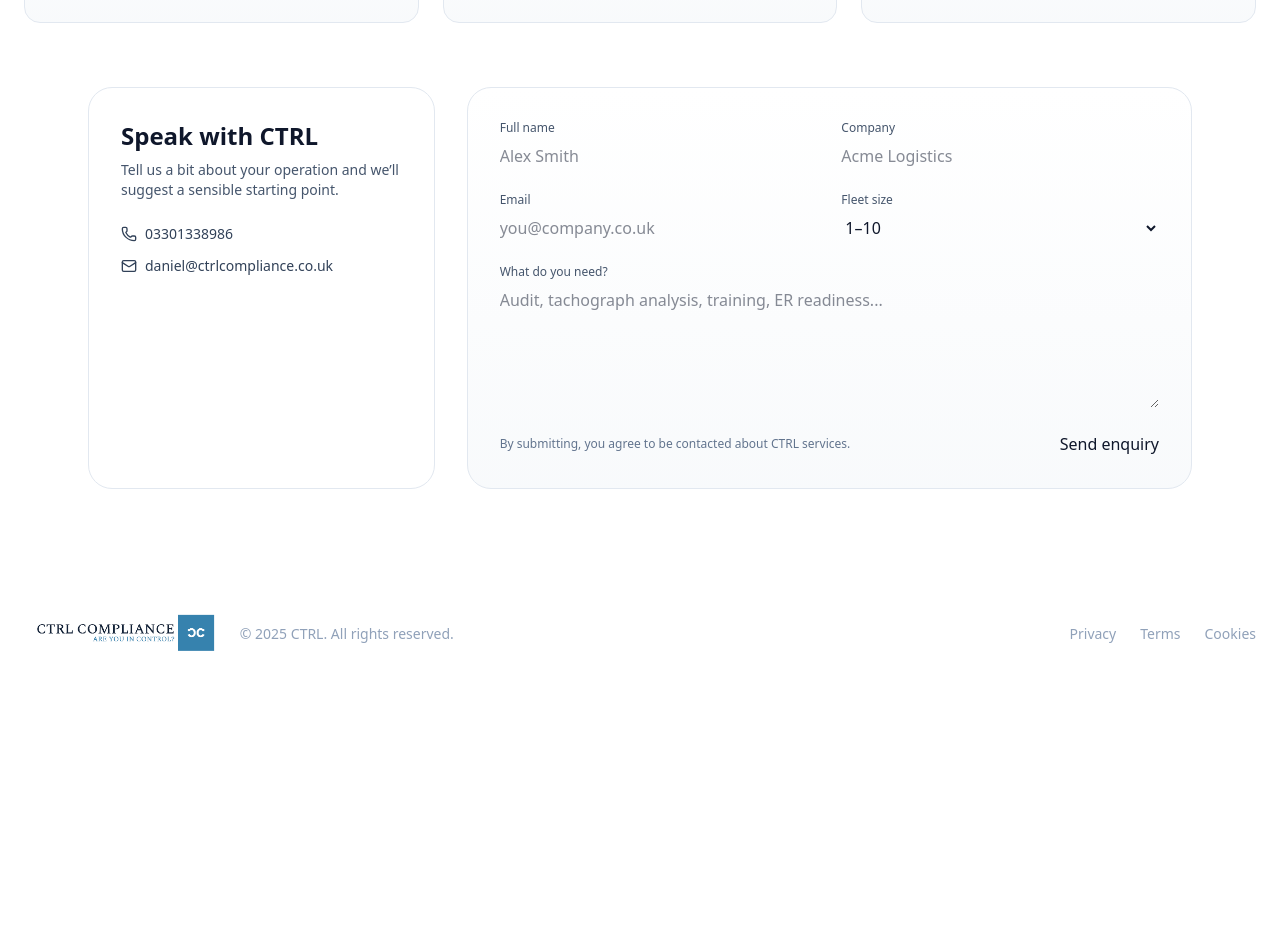
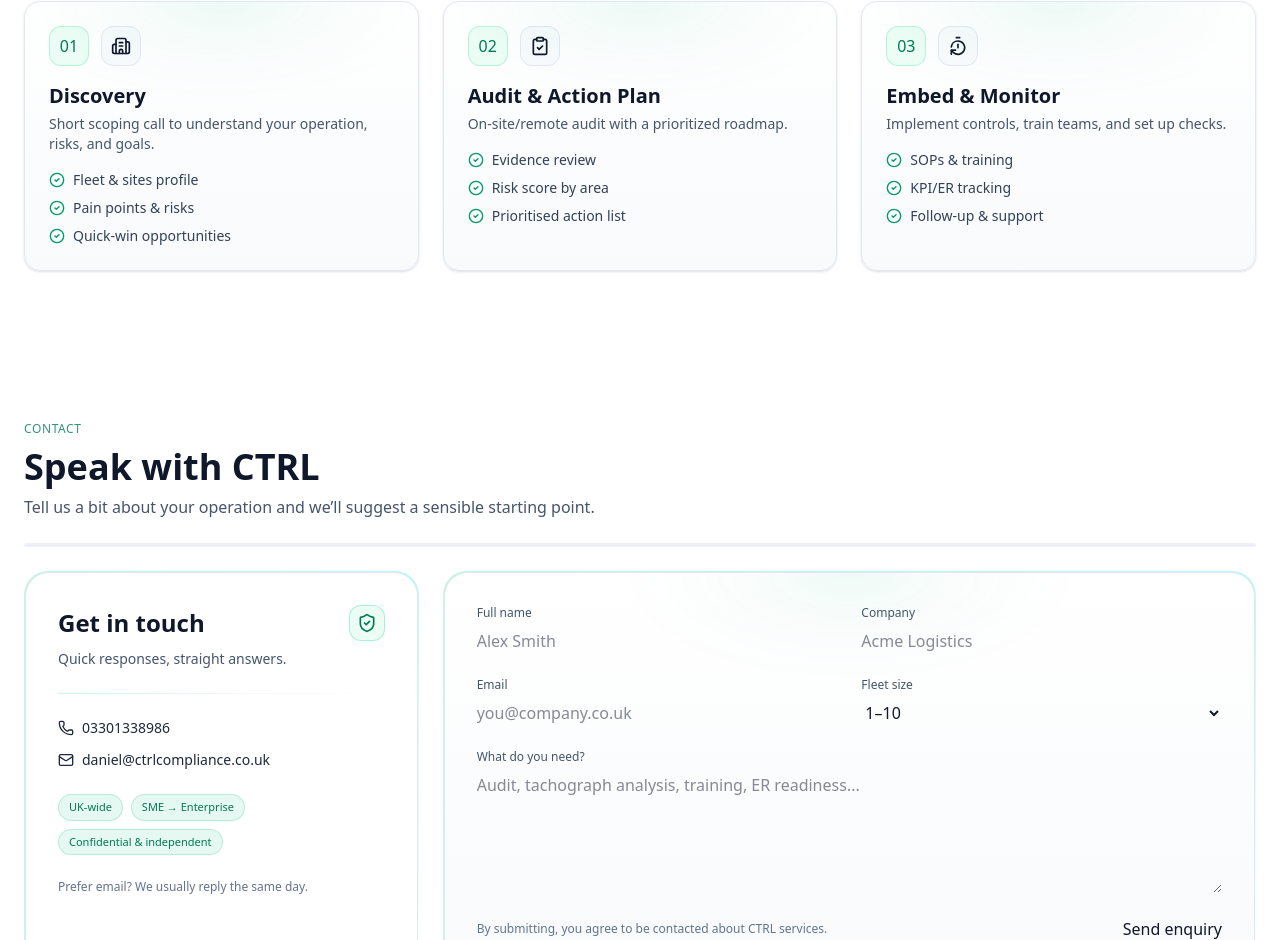
Before and after one commit to george-g-93/CTRL-Frontend, a React (Vite) app: page / in a window 1280 px wide. Shown: the part 1860-2800 px from the top of the page. Before the commit the page ends 2558 px from the top, so only its background shows below. Built offline with nearby package versions, Linux system fonts and the light colour scheme; no server answers.

Commit message:
Updated theme

```diff
--- a/src/pages/Home.jsx
+++ b/src/pages/Home.jsx
@@ -1,6 +1,7 @@
 // FILE: src/pages/Home.jsx
 import { useState } from "react";
-import { motion } from "framer-motion";
+import { motion, useTransform, useScroll } from "framer-motion";
+import { useRef } from "react";
 import {
   ShieldCheck, ClipboardCheck, Truck, FileSpreadsheet,
   TimerReset, ArrowRight, Phone, Mail, CheckCircle2,
@@ -56,7 +57,7 @@
 }
 `;
 
-
+//Functions
 
 if (typeof document !== "undefined" && !document.getElementById("ctrl-styles")) {
   const style = document.createElement("style");
@@ -196,6 +197,119 @@
   );
 }
 
+function ProcessStep({ index, title, desc, Icon, points }) {
+  const cardRef = useRef(null);
+
+  function handleMouseMove(e) {
+    const el = cardRef.current;
+    if (!el) return;
+    const rect = el.getBoundingClientRect();
+    const x = ((e.clientX - rect.left) / rect.width) * 100;
+    const y = ((e.clientY - rect.top) / rect.height) * 100;
+    el.style.setProperty("--mx", `${x}%`);
+    el.style.setProperty("--my", `${y}%`);
+  }
+
+  return (
+    <motion.div
+      ref={cardRef}
+      onMouseMove={handleMouseMove}
+      onMouseLeave={() => {
+        if (cardRef.current) {
+          cardRef.current.style.removeProperty("--mx");
+          cardRef.current.style.removeProperty("--my");
+        }
+      }}
+      initial={{ opacity: 0, y: 8 }}
+      whileInView={{ opacity: 1, y: 0 }}
+      viewport={{ once: true, amount: 0.3 }}
+      transition={{ duration: 0.45 }}
+      whileHover={{ y: -4 }}
+      className="
+        relative rounded-2xl border p-6
+        border-slate-200 bg-gradient-to-b from-white to-slate-50
+        dark:border-white/10 dark:from-white/[0.06] dark:to-white/[0.03]
+        shadow-sm hover:shadow-lg transition-shadow
+      "
+    >
+      {/* soft spotlight that follows cursor (no transform) */}
+      <div
+        className="pointer-events-none absolute inset-0 rounded-2xl opacity-0 md:opacity-100"
+        style={{
+          background:
+            "radial-gradient(400px 180px at var(--mx,50%) var(--my,0%), rgba(16,185,129,0.10), transparent 60%)",
+          maskImage:
+            "radial-gradient(380px 160px at var(--mx,50%) var(--my,0%), rgba(0,0,0,0.8), transparent 70%)",
+        }}
+      />
+
+      {/* header row */}
+      <div className="flex items-center gap-3">
+        <div className="
+          h-10 w-10 grid place-items-center rounded-xl border
+          border-emerald-300/40 bg-emerald-50 text-emerald-700
+          dark:border-emerald-400/30 dark:bg-emerald-400/15 dark:text-emerald-200
+        ">
+          {String(index).padStart(2, "0")}
+        </div>
+        <div className="
+          h-10 w-10 grid place-items-center rounded-xl border
+          border-slate-200 bg-slate-50
+          dark:border-white/10 dark:bg-emerald-400/20
+        ">
+          <Icon className="h-5 w-5" />
+        </div>
+      </div>
+
+      <h3 className="mt-4 text-xl font-semibold">{title}</h3>
+      <p className="mt-1 text-slate-600 dark:text-slate-300 text-sm">{desc}</p>
+
+      <ul className="mt-4 space-y-2">
+        {points.map((p) => (
+          <li key={p} className="flex items-start gap-2 text-sm text-slate-700 dark:text-slate-300">
+            <CheckCircle2 className="mt-[2px] h-4 w-4 text-emerald-600 dark:text-emerald-300" />
+            <span>{p}</span>
+          </li>
+        ))}
+      </ul>
+    </motion.div>
+  );
+}
+
+
+
+function SectionProgress({ targetRef }) {
+  const { scrollYProgress } = useScroll({
+    target: targetRef,
+    offset: ["start 80%", "end 20%"], // start filling when section comes in, finish before it leaves
+  });
+  const scaleX = useTransform(scrollYProgress, [0, 1], [0, 1]);
+
+  return (
+    <div className="relative my-6 h-1 bg-slate-200/60 dark:bg-white/10 rounded">
+      <motion.div
+        style={{ scaleX, transformOrigin: "left" }}
+        className="absolute inset-y-0 left-0 rounded bg-gradient-to-r from-emerald-500 to-cyan-500"
+      />
+    </div>
+  );
+}
+
+function SectionRule() {
+  return (
+    <div className="relative my-6 h-1 bg-slate-200/60 dark:bg-white/10 rounded">
+      <motion.div
+        initial={{ scaleX: 0 }}
+        whileInView={{ scaleX: 1 }}
+        viewport={{ once: true, amount: 0.6 }}
+        transition={{ duration: 0.6, ease: "easeOut" }}
+        style={{ transformOrigin: "left" }}
+        className="absolute inset-y-0 left-0 rounded bg-gradient-to-r from-emerald-500 to-cyan-500"
+      />
+    </div>
+  );
+}
+
 
 
 
@@ -274,10 +388,29 @@
   ];
 
   const steps = [
-    { k: "1", title: "Discovery", desc: "Short scoping call to understand your operation, risks, and goals." },
-    { k: "2", title: "Audit & Action Plan", desc: "On-site/remote audit with a prioritized roadmap." },
-    { k: "3", title: "Embed & Monitor", desc: "Implement controls, train teams, and set up checks." },
+    {
+      k: "01",
+      title: "Discovery",
+      desc: "Short scoping call to understand your operation, risks, and goals.",
+      icon: Building2,
+      points: ["Fleet & sites profile", "Pain points & risks", "Quick-win opportunities"],
+    },
+    {
+      k: "02",
+      title: "Audit & Action Plan",
+      desc: "On-site/remote audit with a prioritized roadmap.",
+      icon: ClipboardCheck,
+      points: ["Evidence review", "Risk score by area", "Prioritised action list"],
+    },
+    {
+      k: "03",
+      title: "Embed & Monitor",
+      desc: "Implement controls, train teams, and set up checks.",
+      icon: TimerReset,
+      points: ["SOPs & training", "KPI/ER tracking", "Follow-up & support"],
+    },
   ];
+
 
   return (
     <>
@@ -351,48 +484,80 @@
 
 
       {/* FEATURES */}
+      <div className="bg-gradient-to-b from-white to-emerald-50/30 dark:from-slate-950 dark:to-emerald-950/10">
         <section className="mx-auto max-w-7xl px-6 py-16" id="services">
-        <div className="mb-10 flex items-end justify-between gap-4">
+          <div className="mb-6 flex items-end justify-between gap-4">
             <div>
+              <span className="text-xs font-medium tracking-wider uppercase text-emerald-700/80 dark:text-emerald-300">
+                Services
+              </span>
               <h2 className="text-3xl sm:text-4xl font-semibold">What we do</h2>
-            <p className="mt-2 text-slate-600 dark:text-slate-400">Audits, advice, and embedded systems for sustained compliance.</p>
+              <p className="mt-2 text-slate-600 dark:text-slate-400">
+                Audits, advice, and embedded systems for sustained compliance.
+              </p>
             </div>
-          <a href="#contact" className="text-emerald-700 hover:text-emerald-600 dark:text-emerald-300 dark:hover:text-emerald-200 inline-flex items-center gap-2 text-sm">
+            <a
+              href="#contact"
+              className="text-emerald-700 hover:text-emerald-600 dark:text-emerald-300 dark:hover:text-emerald-200 inline-flex items-center gap-2 text-sm"
+            >
               Talk to an expert <ArrowRight className="h-4 w-4" />
             </a>
           </div>
 
+          {/* grey bar with gradient fill */}
+          <SectionRule />
+
           <div className="grid gap-6 sm:grid-cols-2 lg:grid-cols-3">
-          {features.map((f, i) => (
+            {features.map((f) => (
               <FlipCard key={f.title} {...f} />
             ))}
+          </div>
+        </section>
+      </div>
 
 
+      {/* PROCESS */}
+      <section className="mx-auto max-w-7xl px-6 py-16" id="process">
+        <div className="mb-2">
+          <span className="text-xs font-medium tracking-wider uppercase text-emerald-700/80 dark:text-emerald-300">
+            How it works
+          </span>
+          <h2 className="mt-2 text-3xl sm:text-4xl font-semibold tracking-tight">
+            Fully compliant in 3 simple steps
+          </h2>
+          <p className="mt-2 text-slate-600 dark:text-slate-400 max-w-2xl">
+            A lightweight path from first conversation to embedded, auditable control.
+          </p>
+        </div>
+
+        {/* Progress bar bound to section scroll */}
+        <div ref={processRef => (window.__processRef = processRef)}>
+          <SectionProgress targetRef={typeof window !== "undefined" ? window.__processRef : null} />
+        </div>
+
+        {/* Connecting line behind cards (desktop) */}
+        <div className="relative">
+          <div className="
+      pointer-events-none absolute left-0 right-0 top-1/2 -z-10 hidden md:block
+      h-px bg-gradient-to-r from-transparent via-emerald-300/50 to-transparent
+      dark:via-emerald-400/30
+    " />
+          <div className="mt-8 grid gap-6 md:grid-cols-3">
+            {steps.map((s, i) => (
+              <ProcessStep
+                key={s.k}
+                index={i + 1}
+                title={s.title}
+                desc={s.desc}
+                Icon={s.icon}
+                points={s.points}
+              />
+            ))}
+          </div>
         </div>
       </section>
 
-      {/* PROCESS */}
-      <section className="mx-auto max-w-7xl px-6 py-16" id="process">
-        <h2 className="text-3xl sm:text-4xl font-semibold tracking-tight">Fully compliant in 3 simple steps</h2>
-        <div className="mt-8 grid gap-6 md:grid-cols-3">
-          {steps.map((s, i) => (
-            <motion.div
-              key={s.k}
-              initial={{ opacity: 0, y: 8 }}
-              whileInView={{ opacity: 1, y: 0 }}
-              viewport={{ once: true, amount: 0.3 }}
-              transition={{ delay: i * 0.07 }}
-              className="rounded-2xl border p-6
-                border-slate-200 bg-gradient-to-b from-white to-slate-50
-                dark:border-white/10 dark:from-white/[0.06] dark:to-white/[0.03]"
-            >
-              <div className="text-sm text-slate-500 dark:text-slate-400"><strong>{s.k}</strong></div>
-              <h3 className="mt-1 text-xl font-semibold">{s.title}</h3>
-              <p className="mt-2 text-slate-600 dark:text-slate-300 text-sm">{s.desc}</p>
-            </motion.div>
-          ))}
-        </div>
-      </section>
+
 
       {/* TESTIMONIAL
       <section className="mx-auto max-w-5xl px-6 py-16">
@@ -414,12 +579,40 @@
       </section>*/}
 
       {/* CONTACT */}
-      <section id="contact" className="mx-auto max-w-6xl px-6 pb-20">
-        <div className="grid gap-8 lg:grid-cols-3">
+      <section id="contact" className="relative overflow-hidden">
+        {/* subtle background accents */}
+        <div className="pointer-events-none absolute inset-0 -z-10">
+          <div className="absolute -top-24 -left-20 h-[34rem] w-[34rem]
+      bg-[radial-gradient(closest-side,theme(colors.emerald.300/.18),transparent)]
+      blur-3xl dark:bg-[radial-gradient(closest-side,theme(colors.emerald.500/.14),transparent)]" />
+          <div className="absolute -bottom-28 -right-16 h-[28rem] w-[28rem]
+      bg-[radial-gradient(closest-side,theme(colors.cyan.300/.16),transparent)]
+      blur-3xl dark:bg-[radial-gradient(closest-side,theme(colors.cyan.400/.12),transparent)]" />
+        </div>
+
+        <div className="mx-auto max-w-7xl px-6 py-20">
+          {/* left-aligned heading to match site */}
+          <div className="mb-6">
+            <span className="text-xs font-medium tracking-wider uppercase text-emerald-700/80 dark:text-emerald-300">
+              Contact
+            </span>
+            <h2 className="mt-2 text-3xl sm:text-4xl font-semibold">Speak with CTRL</h2>
+            <p className="mt-2 text-slate-600 dark:text-slate-400 max-w-2xl">
+              Tell us a bit about your operation and we’ll suggest a sensible starting point.
+            </p>
+          </div>
+
+          {/* grey bar with gradient fill */}
+          <SectionRule />
+
+          <div className="grid gap-6 lg:grid-cols-3">
             <ContactCard />
             <HomeContactForm />
           </div>
+        </div>
       </section>
+
+
     </>
   );
 }
@@ -439,29 +632,75 @@
 }
 function HomeContactForm() {
   const [email, setEmail] = useState("");
+
   return (
+    <div className="lg:col-span-2 rounded-3xl p-[1px]
+      bg-gradient-to-br from-emerald-300/40 via-cyan-300/40 to-transparent
+      dark:from-emerald-400/30 dark:via-cyan-400/30 dark:to-transparent">
       <form
         onSubmit={(e) => { e.preventDefault(); alert(`Thanks! We'll be in touch at: ${email}`); setEmail(""); }}
-      className="lg:col-span-2 rounded-3xl border p-8
+        className="relative rounded-3xl border p-8
           border-slate-200 bg-gradient-to-b from-white to-slate-50
           dark:border-white/10 dark:from-white/[0.06] dark:to-white/[0.03]"
       >
-      <div className="grid gap-6 sm:grid-cols-2">
+        {/* cursor-following soft spotlight (no transforms) */}
+        <div
+          className="pointer-events-none absolute inset-0 rounded-3xl"
+          onMouseMove={(e) => {
+            const el = e.currentTarget;
+            const rect = el.getBoundingClientRect();
+            const x = ((e.clientX - rect.left) / rect.width) * 100;
+            const y = ((e.clientY - rect.top) / rect.height) * 100;
+            el.style.setProperty("--mx", `${x}%`);
+            el.style.setProperty("--my", `${y}%`);
+          }}
+          onMouseLeave={(e) => {
+            e.currentTarget.style.removeProperty("--mx");
+            e.currentTarget.style.removeProperty("--my");
+          }}
+          style={{
+            background:
+              "radial-gradient(420px 200px at var(--mx,50%) var(--my,0%), rgba(16,185,129,0.08), transparent 60%)",
+            maskImage:
+              "radial-gradient(400px 180px at var(--mx,50%) var(--my,0%), rgba(0,0,0,0.9), transparent 70%)",
+          }}
+        />
+
+        <div className="grid gap-6 sm:grid-cols-2 relative">
           <Field label="Full name"><input required className="field" placeholder="Alex Smith" /></Field>
           <Field label="Company"><input className="field" placeholder="Acme Logistics" /></Field>
-        <Field label="Email"><input type="email" required className="field" placeholder="you@company.co.uk" value={email} onChange={(e) => setEmail(e.target.value)} /></Field>
+          <Field label="Email">
+            <input
+              type="email"
+              required
+              className="field"
+              placeholder="you@company.co.uk"
+              value={email}
+              onChange={(e) => setEmail(e.target.value)}
+            />
+          </Field>
           <Field label="Fleet size">
-          <select className="field"><option>1–10</option><option>11–50</option><option>51–150</option><option>151+</option></select>
+            <select className="field">
+              <option>1–10</option><option>11–50</option>
+              <option>51–150</option><option>151+</option>
+            </select>
           </Field>
-        <Field label="What do you need?" full><textarea rows={5} className="field" placeholder="Audit, tachograph analysis, training, ER readiness..." /></Field>
+          <Field label="What do you need?" full>
+            <textarea rows={5} className="field" placeholder="Audit, tachograph analysis, training, ER readiness..." />
+          </Field>
         </div>
+
         <div className="mt-6 flex items-center justify-between gap-3">
-        <p className="text-xs text-slate-500 dark:text-slate-400">By submitting, you agree to be contacted about CTRL services.</p>
+          <p className="text-xs text-slate-500 dark:text-slate-400">
+            By submitting, you agree to be contacted about CTRL services.
+          </p>
           <button className="btn-primary">Send enquiry</button>
         </div>
       </form>
+    </div>
   );
 }
+
 function Field({ label, children, full }) {
   return (
     <label className={(full ? "sm:col-span-2 " : "") + "flex flex-col gap-2"}>
@@ -472,18 +711,75 @@
 }
 function ContactCard() {
   return (
-    <div className="rounded-3xl border p-8
+    <div className="rounded-3xl p-[1px]
+      bg-gradient-to-br from-emerald-300/40 via-cyan-300/40 to-transparent
+      dark:from-emerald-400/30 dark:via-cyan-400/30 dark:to-transparent">
+      <div className="rounded-3xl border p-8 h-full
         border-slate-200 bg-white text-slate-800
         dark:border-white/10 dark:bg-white/[0.04] dark:text-slate-300">
-      <h3 className="text-2xl font-semibold text-slate-900 dark:text-slate-100">Speak with CTRL</h3>
-      <p className="mt-2 text-slate-600 dark:text-slate-300 text-sm">Tell us a bit about your operation and we’ll suggest a sensible starting point.</p>
-      <div className="mt-6 flex flex-col gap-3 text-sm text-slate-700 dark:text-slate-300">
-        <a className="inline-flex items-center gap-2 hover:text-emerald-700 dark:hover:text-emerald-300" href="tel:+443301338986"><Phone className="h-4 w-4" />03301338986</a>
-        <a className="inline-flex items-center gap-2 hover:text-emerald-700 dark:hover:text-emerald-300" href="mailto:daniel@ctrlcompliance.co.uk"><Mail className="h-4 w-4" />daniel@ctrlcompliance.co.uk</a>
+
+        {/* Header */}
+        <div className="flex items-center justify-between">
+          <h3 className="text-2xl font-semibold text-slate-900 dark:text-slate-100">
+            Get in touch
+          </h3>
+          <div className="h-9 w-9 grid place-items-center rounded-xl border
+            border-emerald-300/50 bg-emerald-50 text-emerald-700
+            dark:border-emerald-400/40 dark:bg-emerald-400/15 dark:text-emerald-200">
+            <ShieldCheck className="h-5 w-5" />
+          </div>
+        </div>
+
+        <p className="mt-2 text-slate-600 dark:text-slate-300 text-sm">
+          Quick responses, straight answers.
+        </p>
+
+        {/* Divider */}
+        <div className="mt-6 h-px bg-gradient-to-r from-emerald-200/60 via-slate-200/40 to-transparent
+          dark:from-emerald-300/20 dark:via-white/10" />
+
+        {/* Channels */}
+        <div className="mt-6 flex flex-col gap-3 text-sm">
+          <a className="inline-flex items-center gap-2 hover:text-emerald-700 dark:hover:text-emerald-300"
+            href="tel:+443301338986">
+            <Phone className="h-4 w-4" />
+            03301338986
+          </a>
+          <a className="inline-flex items-center gap-2 hover:text-emerald-700 dark:hover:text-emerald-300"
+            href="mailto:daniel@ctrlcompliance.co.uk">
+            <Mail className="h-4 w-4" />
+            daniel@ctrlcompliance.co.uk
+          </a>
+        </div>
+
+        {/* Badges */}
+        <div className="mt-6 flex flex-wrap gap-2">
+          <span className="rounded-full px-2.5 py-1 text-[11px]
+            bg-emerald-500/10 text-emerald-700 border border-emerald-500/20
+            dark:bg-emerald-400/15 dark:text-emerald-200 dark:border-emerald-400/25">
+            UK-wide
+          </span>
+          <span className="rounded-full px-2.5 py-1 text-[11px]
+            bg-emerald-500/10 text-emerald-700 border border-emerald-500/20
+            dark:bg-emerald-400/15 dark:text-emerald-200 dark:border-emerald-400/25">
+            SME → Enterprise
+          </span>
+          <span className="rounded-full px-2.5 py-1 text-[11px]
+            bg-emerald-500/10 text-emerald-700 border border-emerald-500/20
+            dark:bg-emerald-400/15 dark:text-emerald-200 dark:border-emerald-400/25">
+            Confidential & independent
+          </span>
+        </div>
+
+        {/* Small note */}
+        <p className="mt-6 text-xs text-slate-500 dark:text-slate-400">
+          Prefer email? We usually reply the same day.
+        </p>
       </div>
     </div>
   );
 }
+
 function HeroCard() {
   const items = [
     { label: "Audit scope", value: "Drivers’ hours • WTD • PMIs • Defects" },
```
Lines whose indentation alone changed are shown as unchanged.
